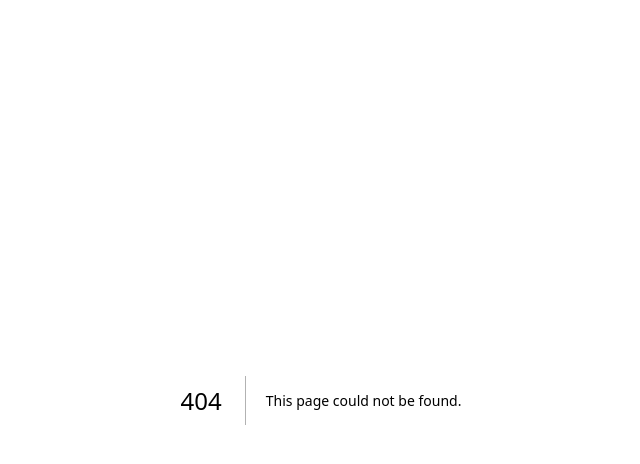
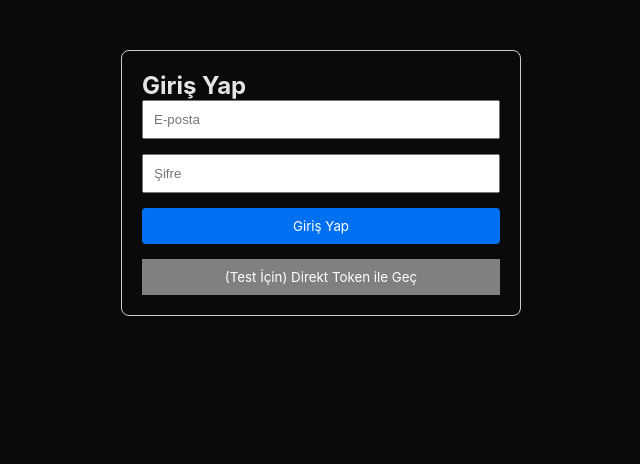
Before and after one commit to dot644971-bit/ideal-waffle, a Next.js app: page /login in a window 1280 px wide. Before the commit this address had no page. Shown: the top 464 px of the page, without its empty margins (319-959 px from the left). Built offline with nearby package versions, Linux system fonts and the light colour scheme.

Commit message:
Add files via upload

```diff
--- /dev/null
+++ b/src/app/login/page.tsx
@@ -0,0 +1,86 @@
+'use client';
+
+import { useState } from 'react';
+import { useRouter } from 'next/navigation';
+
+export default function LoginPage() {
+  const [email, setEmail] = useState('');
+  const [sifre, setSifre] = useState('');
+  const [hata, setHata] = useState('');
+  const [yukleniyor, setYukleniyor] = useState(false);
+  const router = useRouter();
+
+  const handleLogin = async (e: React.FormEvent) => {
+    e.preventDefault();
+    setHata('');
+    setYukleniyor(true);
+
+    try {
+      // Kendi giriş API'nizin adresini buraya yazın
+      const response = await fetch('https://auth.megaxtoon.eu/login.php', {
+        method: 'POST',
+        headers: { 'Content-Type': 'application/json' },
+        body: JSON.stringify({ email, sifre })
+      });
+
+      const data = await response.json();
+
+      if (data.success && data.token) {
+        // DİKKAT: Token'ı "megax_token" ismiyle kaydediyoruz
+        localStorage.setItem('megax_token', data.token);
+
+        // Başarılıysa dashboard sayfasına yönlendir
+        router.push('/dashboard');
+      } else {
+        setHata(data.message || 'Giriş başarısız oldu.');
+      }
+    } catch (err) {
+      setHata('Sunucuya ulaşılamıyor. CORS veya DNS hatası olabilir.');
+    } finally {
+      setYukleniyor(false);
+    }
+  };
+
+  return (
+    <div style={{ maxWidth: '400px', margin: '50px auto', padding: '20px', border: '1px solid #ccc', borderRadius: '8px' }}>
+      <h2>Giriş Yap</h2>
+      <form onSubmit={handleLogin} style={{ display: 'flex', flexDirection: 'column', gap: '15px' }}>
+        <input
+          type="email"
+          placeholder="E-posta"
+          value={email}
+          onChange={(e) => setEmail(e.target.value)}
+          required
+          style={{ padding: '10px' }}
+        />
+        <input
+          type="password"
+          placeholder="Şifre"
+          value={sifre}
+          onChange={(e) => setSifre(e.target.value)}
+          required
+          style={{ padding: '10px' }}
+        />
+        <button
+          type="submit"
+          disabled={yukleniyor}
+          style={{ padding: '10px', background: '#0070f3', color: 'white', border: 'none', borderRadius: '4px', cursor: 'pointer' }}
+        >
+          {yukleniyor ? 'Giriş Yapılıyor...' : 'Giriş Yap'}
+        </button>
+        {hata && <p style={{ color: 'red', fontSize: '14px' }}>{hata}</p>}
+      </form>
+
+      {/* TEST İÇİN: Gerçek login API'niz yoksa test etmek için bu butona basın */}
+      <button
+        onClick={() => {
+          localStorage.setItem('megax_token', 'test_12345_gecerli_token');
+          router.push('/dashboard');
+        }}
+        style={{ marginTop: '15px', padding: '10px', width: '100%', background: 'gray', color: 'white', border: 'none', cursor: 'pointer' }}
+      >
+        (Test İçin) Direkt Token ile Geç
+      </button>
+    </div>
+  );
+}
```
Also changed, not shown: src/app/dashboard/page.tsx (added, +123 -0 lines).
